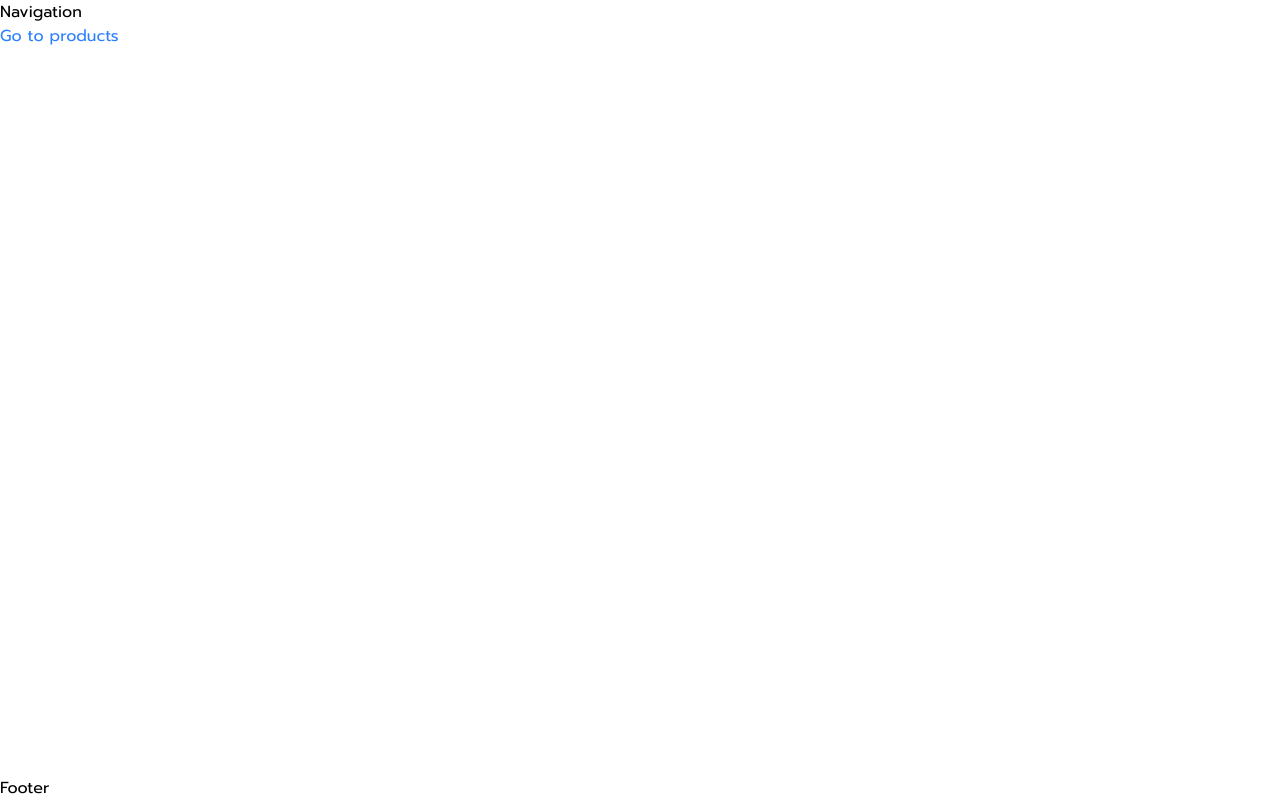
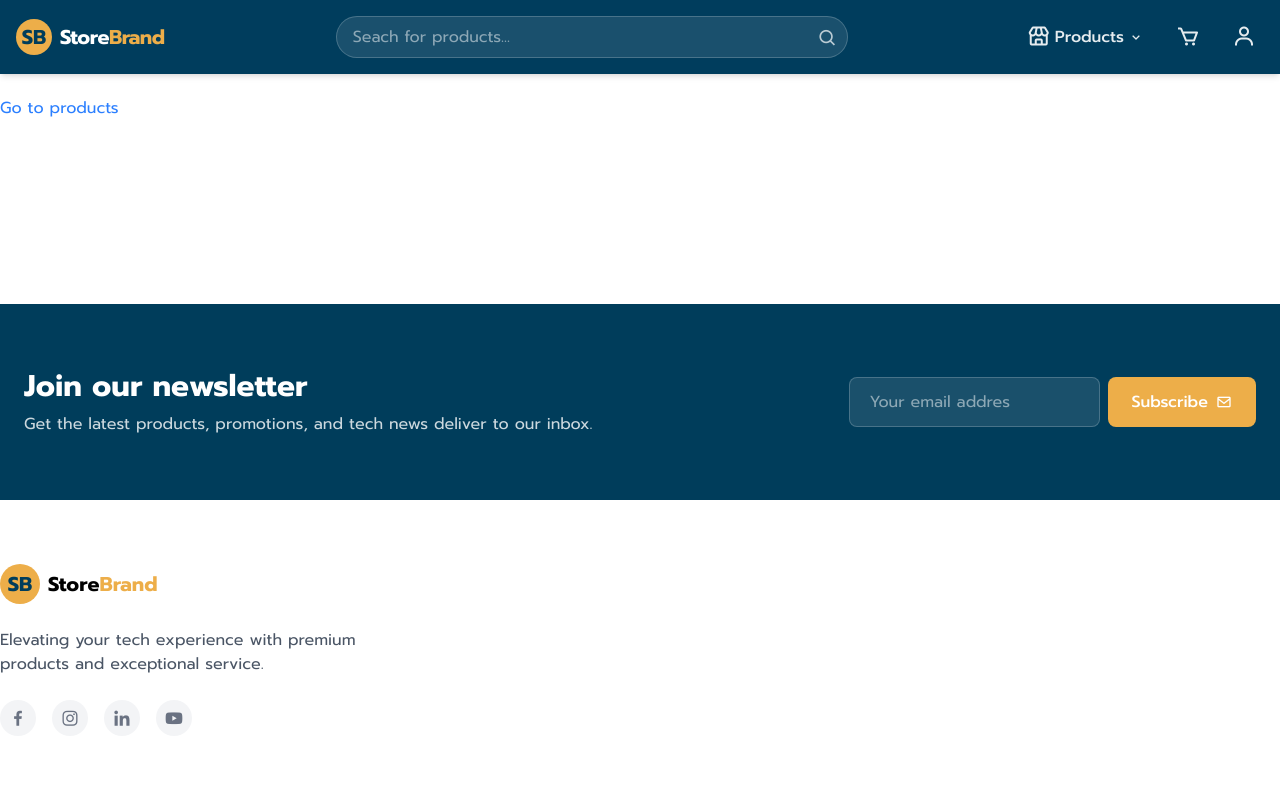
Before and after one commit to frankokule97/next-e-commerce-practice, a Next.js app: page / in a window 1280 px wide. Built offline with nearby package versions, Linux system fonts and the light colour scheme.

Commit message:
added logic for navigation and footer and other small adjustments

```diff
--- a/src/app/(store)/products/page.tsx
+++ b/src/app/(store)/products/page.tsx
@@ -1,5 +1,5 @@
 export default function ProductsPage() {
     return (
-        <div>Products</div>
+        <div className="pt-24">Products</div>
     )
 }
--- a/src/app/components/Footer.tsx
+++ b/src/app/components/Footer.tsx
@@ -1,5 +1,67 @@
+import Link from "next/link";
+
 export default function Footer() {
     return (
-        <div>Footer</div>
+        <footer>
+           {/* Newsletter Section*/}
+            <div className="bg-[#003d5b] py-16">
+                <div className="max-w-7xl mx-auto px-6">
+                    <div className="flex flex-col md:flex-row items-center justify-between">
+                        <div className="mb-8 md:mb-0 md:max-w-xl">
+                            <h2 className="text-3xl font-bold text-white mb-2">Join our newsletter</h2>
+                            <p className="text-white/80">Get the latest products, promotions, and tech news deliver to our inbox.</p>
+                        </div>
+                        <div className="w-full md:w-auto">
+                            <form className="flex flex-col sm:flex-row gap-2">
+                                <input
+                                    type="email"
+                                    placeholder="Your email addres"
+                                    className="px-5 py-3 rounded-lg bg-white/10 border border-white/20 text-white
+                                    focus:outline-none focus:ring-2 focus:ring-[#edae49] min-w-[240px] transition-all" required />
+                                <button
+                                    type="submit"
+                                    className="bg-[#edae49] hover:bg-[#edae49]/90 text-white px-6 py-3 rounded-lg transform
+                                     hover:scale-105 font-medium flex items-center justify-center transition-all">Subscribe
+                                    <i className="bx bx-envelope ml-2"></i>
+                                </button>
+                            </form>
+                        </div>
+                    </div>
+                </div>
+            </div>
+            {/* Main footer content*/}
+            <div className="max-w-7xl mx-auto py-16">
+                <div className="grid grid-cols md:grid-cols-12 gap-8">
+                    <div className="col-span-2 md:col-span-4">
+                        <Link href="/" className="flex items-center mb-6">
+                            <div
+                                className="bg-[#edae49] text-[#003d5b] w-10 h-10 rounded-full flex items-center justify-center font-bold text-xl mr-2">
+                                SB
+                            </div>
+                            <span className="text-xl font-bold text-[#003d5b">Store
+                                <span className="text-[#edae49]">Brand</span>
+                            </span>
+                        </Link>
+                        <p className="text-gray-600 mb-6">
+                            Elevating your tech experience with premium products and exceptional service.
+                        </p>
+                        <div className="flex space-x-4">
+                            {["facebook", "instagram", "linkedin", "youtube"].map((platform) => (
+                                <a
+                                    href="#"
+                                    key={platform}
+                                    className="group flex items-center justify-center w-9 h-9 rounded-full
+                                    bg-gray-100 hover:bg-[#003d5b] transform hover:scale-100">
+                                    <i
+                                        className={`bx bxl-${platform} text-gray-500
+                                        group-hover:white text-xl transition-colors`}>
+                                    </i>
+                                </a>
+                            ))}
+                        </div>
+                    </div>
+                </div>
+            </div>
+        </footer>
     )
 }
--- a/src/app/components/Navigation.tsx
+++ b/src/app/components/Navigation.tsx
@@ -1,5 +1,61 @@
+import Link from "next/link";
+
 export default function Navigation() {
     return (
-        <div>Navigation</div>
+        <nav className="fixed top-0 left-0 right-0 bg-[#003d5d] shadow-md py-4">
+            <div className="max-w-7xl mx-auto px-4">
+                <div className="flex justify-between items-center">
+                    <Link href="/" className="flex items-center">
+                        <div className="flex items-center">
+                            <div
+                                className="w-9 h-9 bg-[#edae49] text-[#003d5b] rounded-full
+                                 flex items-center justify-center font-bold text-xl mr-2">SB
+                            </div>
+                            <span className="text-xl font-bold tracking-tight text-white">Store
+                                <span className="text-[#edae49]">Brand</span>
+                            </span>
+                        </div>
+                    </Link>
+                    <div className="hidden md:block flex-grow max-w-lg mx-8">
+                        <form className="group relative">
+                            <input
+                                type="text"
+                                placeholder="Seach for products..."
+                                className="w-full bg-white/10 border border-white/20 rounded-full py-2 pl-4 pr-10 text-white
+                                placeholder:thext-white/60 focus:outline-none focus:ring-2 focus:ring-[#edae49] focus:border-transparent transition-all"/>
+                            <button
+                                type="submit"
+                                className="absolute right-1 top-1/2 mt-1 -translate-y-1/2 text-white/70
+                                 p-1.5 hover:text-white rounded-full transition-colors">
+                                <i className="bx bx-search text-xl"></i>
+                            </button>
+                        </form>
+                    </div>
+                    <div className="hidden md:flex items-center space-x-4">
+                        <div className="group">
+                            <button
+                                className="text-white/90 hover:text-[#edae49] transition-colors
+                                 p-2 rounded-full hover:bg-white/10 flex items-center">
+                                <i className="bx bx-store text-2xl mr-1"></i>
+                                <span className="hidden md:inline text-base font-medium">Products</span>
+                                <i className="bx bx-chevron-down ml-1"></i>
+                            </button>
+                        </div>
+                        <Link
+                            href="/cart"
+                            className="text-white/90 flex justify-center items-center hover:text-[#edae49]
+                            p-2 rounded-full hover:bg-white/10 transition-colors">
+                            <i className="bx bx-cart text-2xl"></i>
+                        </Link>
+                        <Link
+                            href="/login"
+                            className="text-white/90 flex justify-center items-center hover:text-[#edae49]
+                            p-2 rounded-full hover:bg-white/10 transition-colors">
+                            <i className="bx bx-user text-2xl"></i>
+                        </Link>
+                    </div>
+                </div>
+            </div>
+        </nav>
     )
 }
--- a/src/app/page.tsx
+++ b/src/app/page.tsx
@@ -6,7 +6,7 @@
   return (
       <div className="min-h-screen flex flex-col">
           <Navigation />
-          <div className="flex-grow">
+          <div className="flex-grow pt-24">
               <Link href="/products" className="text-blue-500">Go to products</Link>
           </div>
           <Footer />
```
